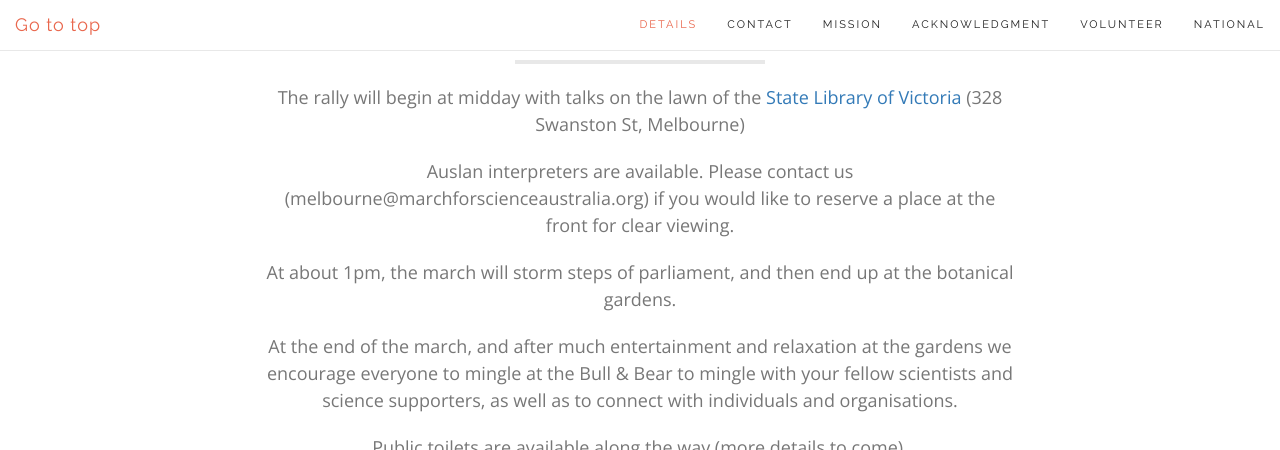
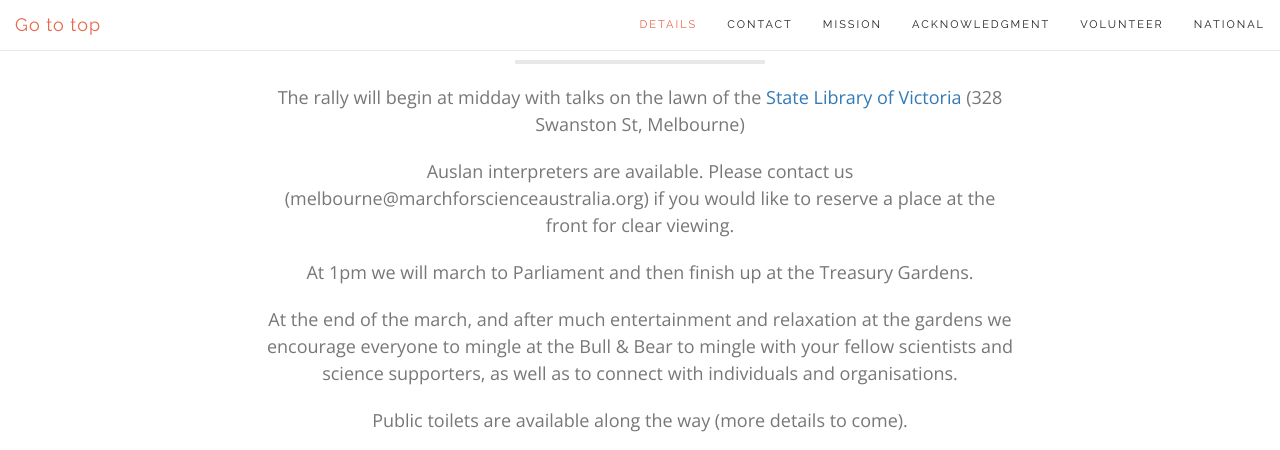
Before and after one commit to MarchForScienceAU/marchforscienceau, a Jekyll site: the page built from cities/melbourne.html, in a window 1280 px wide and 900 px high, scrolled down 902 px, cut to the strip 0-450 px from the top of the window. Built offline with Jekyll 4.4.1, drawn with Linux system fonts in a browser that asks for light colours; nearby versions of some CDN libraries; grey boxes are pictures that could not be loaded.

Commit message:
copy updates

```diff
--- a/cities/melbourne.html
+++ b/cities/melbourne.html
@@ -24,7 +24,7 @@ hero: /img/heros/melbourne-hero-px.jpg
                 {% endif %}
                 {% if city.donation %}
                 <script src="https://donorbox.org/install-popup-button.js" type="text/javascript" defer></script>
-<a class="dbox-donation-button" href="{{city.donation}}" style="background:#00517F url(https://d1iczxrky3cnb2.cloudfront.net/red_logo.png) no-repeat 18px center; color: #fff;text-decoration: none;font-family: Verdana,sans-serif;display: inline-block;font-size: 16px;padding: 13px 17px 13px 56px; -webkit-border-radius: 5px; -moz-border-radius: 5px; border-radius: 5px; box-shadow: 0 1px 0 0 #1f5a89; text-shadow: 0 1px rgba(0, 0, 0, 0.3); border-bottom: 0px;">Donate</a>
+<a class="dbox-donation-button" href="{{city.donation}}"" style="background:#00517F url(https://d1iczxrky3cnb2.cloudfront.net/red_logo.png) no-repeat 18px center; color: #fff;text-decoration: none;font-family: Verdana,sans-serif;display: inline-block;font-size: 16px;padding: 13px 17px 13px 56px; -webkit-border-radius: 5px; -moz-border-radius: 5px; border-radius: 5px; box-shadow: 0 1px 0 0 #1f5a89; text-shadow: 0 1px rgba(0, 0, 0, 0.3); border-bottom: 0px;">Donate</a>
                 {% endif %}
                 <hr><br>
             </div>
@@ -33,7 +33,7 @@ hero: /img/heros/melbourne-hero-px.jpg
             <div class="col-lg-8 col-lg-offset-2 text-center">
                 <p class="text-muted">The rally will begin at midday with talks on the lawn of the <a href="https://www.slv.vic.gov.au/">State Library of Victoria</a> (328 Swanston St, Melbourne)</p>
                 <p class="text-muted">Auslan interpreters are available. Please contact us (melbourne@marchforscienceaustralia.org) if you would like to reserve a place at the front for clear viewing.</p>
-                <p class="text-muted">At about 1pm, the march will storm steps of parliament, and then end up at the botanical gardens.</p>
+                <p class="text-muted">At 1pm we will march to Parliament and then finish up at the Treasury Gardens.</p>
                 <p class="text-muted">At the end of the march, and after much entertainment and relaxation at the gardens we encourage everyone to mingle at the Bull &amp; Bear to mingle with your fellow scientists and science supporters, as well as to connect with individuals and organisations.</p>
                 <p class="text-muted">Public toilets are available along the way (more details to come).</p>
             </div>
```
